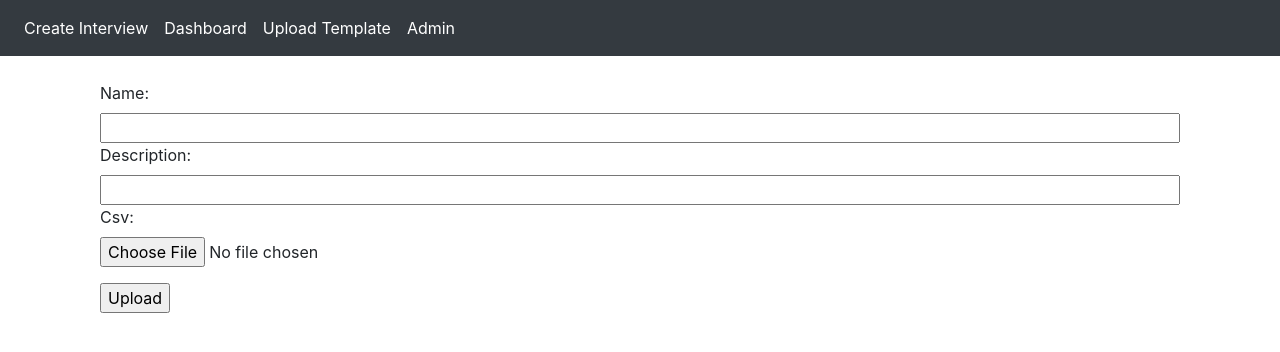
After one commit to Lodek/interview, a Django app: page /interview/template in a window 1280 px wide. The commit adds this page. Shown: the top 352 px of the page. Run offline with Django 3.2, Linux system fonts and the light colour scheme; some libraries are stand-ins or nearby versions.

Commit message:
template upload

```diff
--- a/base/templates/base/base.html
+++ b/base/templates/base/base.html
@@ -24,6 +24,9 @@
             <a class="nav-link active" href={% url "viz:list" %}>Dashboard</a>
           </li>
           <li class="nav-item">
+		  <a class="nav-link active" href="{% url "interview:template_upload" %}">Upload Template</a>
+          </li>
+          <li class="nav-item">
             <a class="nav-link active" href="/admin">Admin</a>
           </li>
         </ul>
--- a/interview/forms.py
+++ b/interview/forms.py
@@ -2,6 +2,7 @@ from django import forms
 
 from base.models import Candidate, Position
 from .models import Template
+
 
 class SetupForm(forms.Form):
     candidate = forms.CharField()
@@ -14,9 +15,15 @@ class ObservationsForm(forms.Form):
 
 
 def score_form_factory(field_names):
-    SCORE_CHOICES = [(i, i) for i in range (6)]
+    SCORE_CHOICES = [(i, i) for i in range(6)]
     fields = {name: forms.TypedChoiceField(choices=SCORE_CHOICES, coerce=int,
                                            empty_value=None, initial=0)
               for name in field_names}
     fields['SCORE_CHOCIES'] = SCORE_CHOICES
     return type('ScoreForm', (forms.Form,), fields)
+
+
+class TemplateForm(forms.Form):
+    name = forms.CharField()
+    description = forms.CharField()
+    csv = forms.FileField()
--- /dev/null
+++ b/interview/templates/interview/template_upload.html
@@ -0,0 +1,13 @@
+{% extends "base/base.html" %}
+
+{% block content %}
+
+<form enctype="multipart/form-data" method="post">
+  <div class="form-group d-flex flex-column">
+    {% csrf_token %}
+  {{ form }}
+  </div>
+  <input type="submit" value="Upload">
+</form>
+
+{% endblock %}
--- a/interview/urls.py
+++ b/interview/urls.py
@@ -1,6 +1,6 @@
 from django.urls import include, path
 
-from .views import setup, evaluation, review, conclusion, observations
+from .views import setup, evaluation, review, conclusion, observations, template_upload
 
 app_name = 'interview'
 urlpatterns = [
@@ -9,4 +9,5 @@ urlpatterns = [
     path('review', review, name='review'),
     path('conclusion', conclusion, name='conclusion'),
     path('observations', observations, name='observations'),
+    path('template', template_upload, name='template_upload'),
 ]
--- a/interview/views.py
+++ b/interview/views.py
@@ -9,10 +9,11 @@ from django.shortcuts import render, redirect
 
 from collections import defaultdict, namedtuple
 
-from .forms import SetupForm, score_form_factory, ObservationsForm
+from .forms import SetupForm, score_form_factory, ObservationsForm, TemplateForm
 from .models import Template, Question, Score, Interview
-from base.models import Candidate, Position
+from base.models import Candidate, Position, Band, Subarea, Area
 
+import uuid, csv, xlrd, io
 
 
 def setup(request):
@@ -41,7 +42,7 @@ def evaluation(request):
         area = question.subarea.area
         areas[area.area].append(question)
 
-    areas = {area: [(i+1, question, form[formatter(question)])
+    areas = {area: [(i + 1, question, form[formatter(question)])
                     for i, question in enumerate(questions)]
              for area, questions in areas.items()}
 
@@ -69,7 +70,6 @@ def review(request):
     position = Position.objects.get(pk=position_id)
     candidate = Candidate.objects.get(pk=candidate_id)
     template = Template.objects.get(pk=template_id)
-
 
     question_scores = [(Question.objects.get(pk=pk), score)
                        for pk, score in request.session['scores']]
@@ -102,3 +102,59 @@ def conclusion(request):
         Score(question=question, score=score, interview=interview).save()
 
     return redirect('viz:detail', interview.id)
+
+
+def template_upload(request):
+    if request.POST:
+        f = TemplateForm(request.POST, request.FILES)
+        f.is_valid()
+        template = Template()
+        template.name = f.cleaned_data['name']
+        template.description = f.cleaned_data['description']
+        template.owner = request.user
+        uploaded_file = f.cleaned_data['csv']
+        file_name = f'/tmp/{str(uuid.uuid4())}.xlsx'
+        with open(file_name, 'wb+') as f:
+            for chunk in uploaded_file.chunks():
+                f.write(chunk)
+        rows = excel_to_dicts(file_name)
+        questions = [add_question_from_template(row) for row in rows]
+        template.save()
+        template.questions.set(questions)
+        template.save()
+        return redirect('viz:list')
+    else:
+        form = TemplateForm()
+    return render(request, 'interview/template_upload.html', {
+        'form': form
+    })
+
+
+def excel_to_dicts(file):
+    book = xlrd.open_workbook(file)
+    sheet = book.sheet_by_index(0)
+    labels = [cell.value for cell in sheet.row(0)]
+    rows = [{label: cell.value for label, cell in zip(labels, row)}
+            for row in list(sheet.get_rows())[1:]]
+    return rows
+
+
+def add_question_from_template(row):
+    #TODO should be a get as bands are static
+    band, _ = Band.objects.get_or_create(band=row['Banda'])
+    subarea, _ = Subarea.objects.get_or_create(subarea=row['Subarea'])
+    area, _ = Area.objects.get_or_create(area=row['Area'])
+    if subarea.area != area:
+        # TODO assert subarea.area = area, if it isn't throw error
+        subarea.area = area
+        subarea.save()
+    question_body = row['Questao']
+    answer = row['Resposta']
+    weight = row['Peso']
+    question, created = Question.objects.update_or_create(question=question_body, defaults={
+        'answer': answer,
+        'weight': weight,
+        'subarea': subarea,
+        'band': band
+    })
+    return question
```
